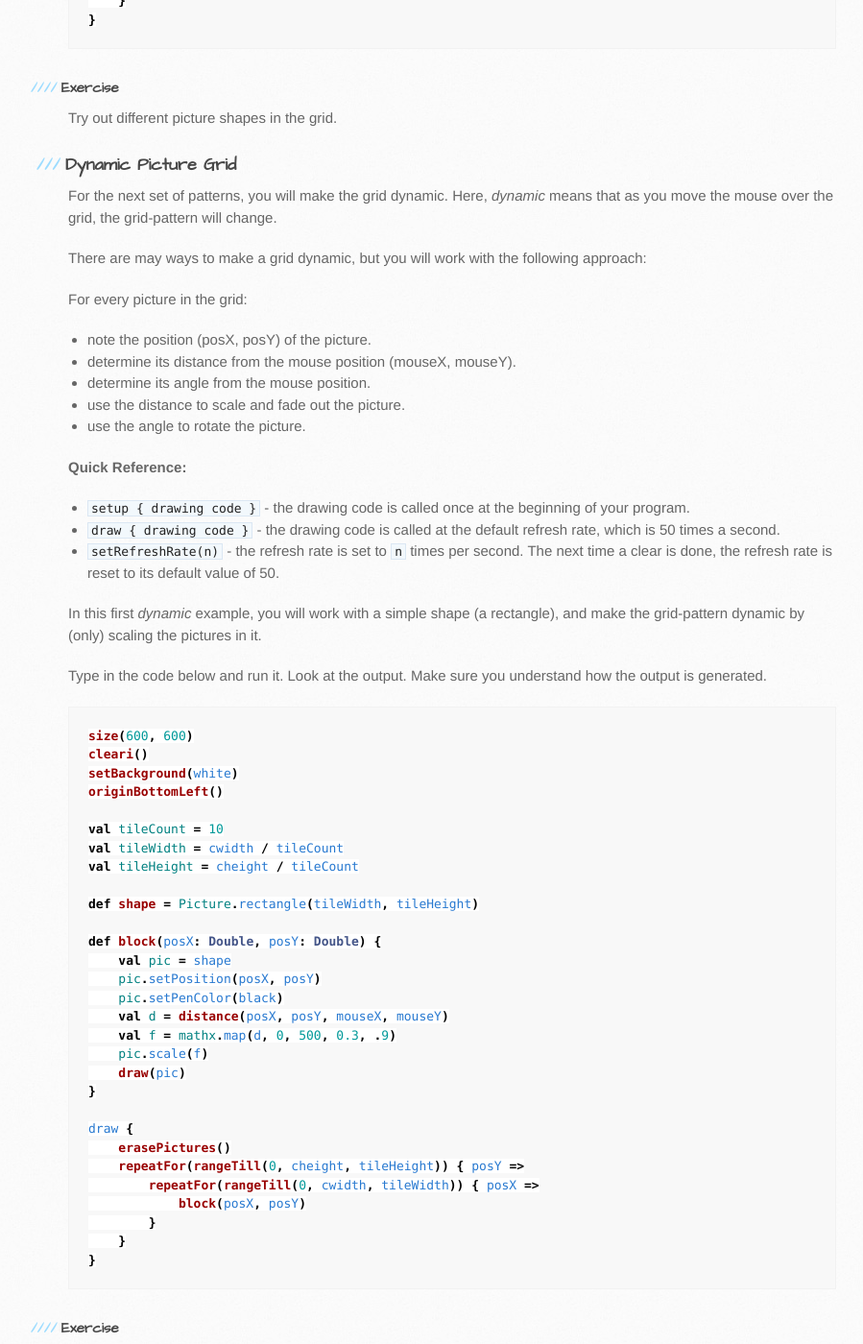
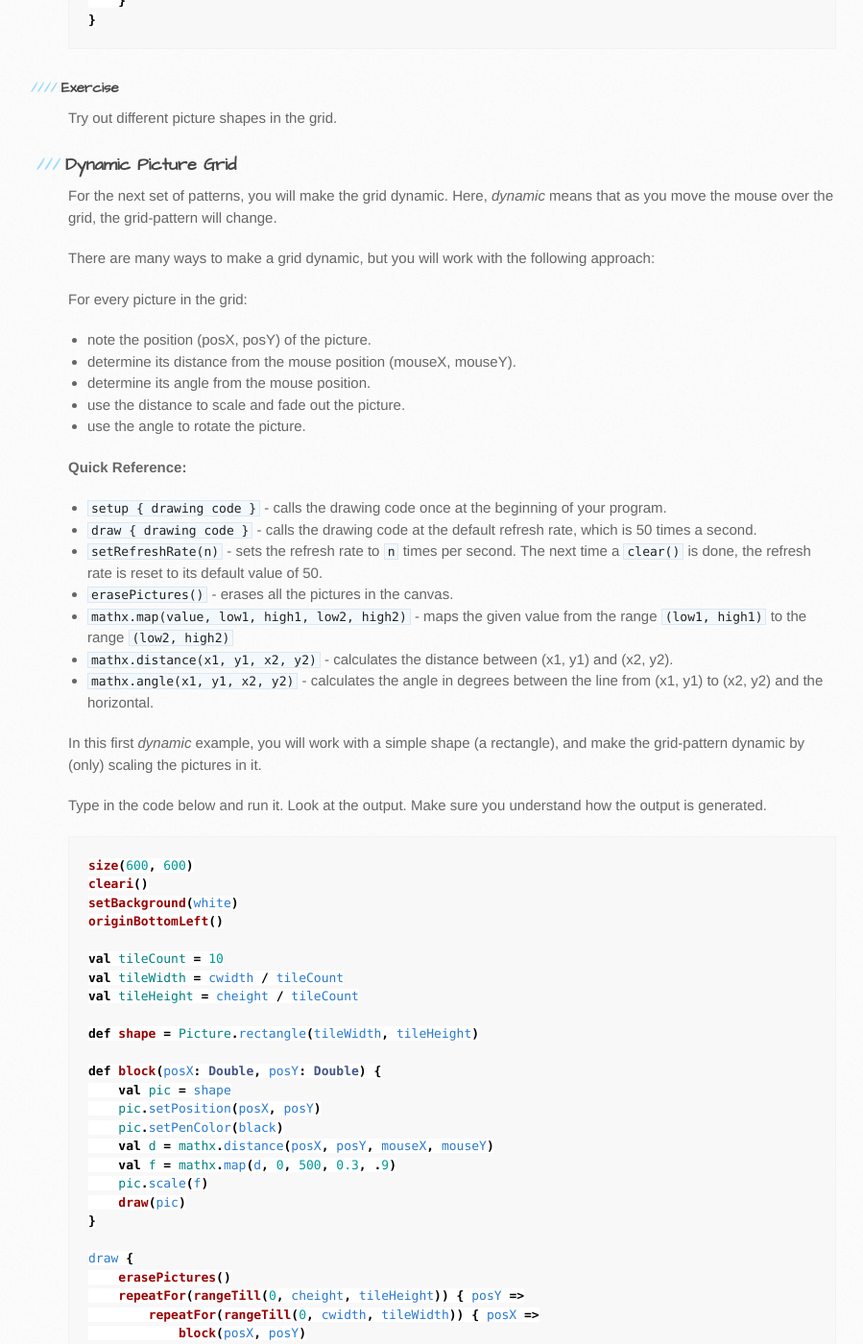
Before and after one commit to kojodoc/kojodoc.github.io, a Jekyll site: the page built from tutorials/generative-art-grid-intro.md, in a window 1280 px wide and 1400 px high, scrolled down 2914 px. Shown: the whole window at 96% size, without its empty margins (99-998 px from the left). Built offline with Jekyll 4.4.1, drawn with Linux system fonts in a browser that asks for light colours; our own code applies the rules of GitHub Pages for plain Markdown files; the repository's description, which GitHub fills in, is left out; some of the changed text lies outside the part shown.

Commit message:
Work on gen-art tutorial.

````diff
--- a/tutorials/generative-art-grid-intro.md
+++ b/tutorials/generative-art-grid-intro.md
@@ -109,7 +109,7 @@ Try out different picture shapes in the grid.
 
 For the next set of patterns, you will make the grid dynamic. Here, *dynamic* means that as you move the mouse over the grid, the grid-pattern will change.
 
-There are may ways to make a grid dynamic, but you will work with the following approach:
+There are many ways to make a grid dynamic, but you will work with the following approach:
 
 For every picture in the grid:
 * note the position (posX, posY) of the picture.
@@ -119,9 +119,13 @@ For every picture in the grid:
 * use the angle to rotate the picture.
 
 **Quick Reference:**
-* `setup { drawing code }` - the drawing code is called once at the beginning of your program.
-* `draw { drawing code }` - the drawing code is called at the default refresh rate, which is 50 times a second.
-* `setRefreshRate(n)` - the refresh rate is set to `n` times per second. The next time a clear is done, the refresh rate is reset to its default value of 50.
+* `setup { drawing code }` - calls the drawing code once at the beginning of your program.
+* `draw { drawing code }` - calls the drawing code at the default refresh rate, which is 50 times a second.
+* `setRefreshRate(n)` - sets the refresh rate to `n` times per second. The next time a `clear()` is done, the refresh rate is reset to its default value of 50.
+* `erasePictures()` - erases all the pictures in the canvas.
+* `mathx.map(value, low1, high1, low2, high2)` - maps the given value from the range `(low1, high1)` to the range `(low2, high2)`
+* `mathx.distance(x1, y1, x2, y2)` - calculates the distance between (x1, y1) and (x2, y2).
+* `mathx.angle(x1, y1, x2, y2)` - calculates the angle in degrees between the line from (x1, y1) to (x2, y2) and the horizontal.
 
 In this first *dynamic* example, you will work with a simple shape (a rectangle), and make the grid-pattern dynamic by (only) scaling the pictures in it.
 
@@ -143,7 +147,7 @@ def block(posX: Double, posY: Double) {
     val pic = shape
     pic.setPosition(posX, posY)
     pic.setPenColor(black)
-    val d = distance(posX, posY, mouseX, mouseY)
+    val d = mathx.distance(posX, posY, mouseX, mouseY)
     val f = mathx.map(d, 0, 500, 0.3, .9)
     pic.scale(f)
     draw(pic)
@@ -182,10 +186,10 @@ def shape = Picture.rectangle(tileWidth, tileHeight)
 def block(posX: Double, posY: Double) {
     val pic = shape
     pic.setPosition(posX, posY)
-    val d = distance(posX, posY, mouseX, mouseY)
-    val f = mathx.map(d, 0, 500, 0.2, .9)
+    val d = mathx.distance(posX, posY, mouseX, mouseY)
+    val f = mathx.map(d, 0, 500, 0.2, .7)
+    pic.scale(f)
     pic.setPenColor(black.fadeOut(f))
-    pic.scale(f)
     draw(pic)
 }
 
@@ -198,6 +202,69 @@ draw {
     }
 }
 ```
+
+In the third and final *dynamic* example, you will also rotate the grid pictures as the mouse moves over the grid. Plus you will use a square-spiral shape instead of a rectangle for a nicer effect.
+
+Type in the code below and run it. Look at the output. Make sure you understand how the output is generated.
+
+```scala
+size(600, 600)
+cleari()
+setBackground(white)
+originBottomLeft()
+
+val tileCount = 20
+val tileWidth = cwidth / tileCount
+val tileHeight = cheight / tileCount
+
+def shape = Picture {
+    repeatFor(30 to 70) { n =>
+        forward(n)
+        right(91)
+    }
+}
+
+def block(posX: Double, posY: Double) {
+    val pic = shape
+    pic.setPosition(posX, posY)
+    val angle = mathx.angle(posX, posY, mouseX, mouseY)
+    val dist = mathx.distance(posX, posY, mouseX, mouseY)
+    val f = mathx.map(dist, 0, 500, 0.2, 0.8)
+    pic.scale(f)
+    pic.setPenColor(black.fadeOut(f))
+    pic.setPenThickness(1)
+    pic.rotate(angle)
+    draw(pic)
+}
+
+draw {
+    erasePictures()
+    repeatFor(rangeTill(0, cheight, tileHeight)) { posY =>
+        repeatFor(rangeTill(0, cwidth, tileWidth)) { posX =>
+            block(posX, posY)
+        }
+    }
+}
+```
+
+To better understand how the picture rotation works, play with the following code:
+
+```scala
+cleari()
+
+draw {
+    erasePictures()
+    val pic = Picture.rectangle(100, 10)
+    draw(pic)
+    val pos = pic.position
+    val a = math.atan2(mouseY - pos.y, mouseX - pos.x)
+    pic.rotate(a.toDegrees)
+}
+```
+
+#### Exercise
+* Try out different picture shapes in the grid.
+* Experiment with differernt scaling, fading, and rotation schemes.
 
 ### Irregular Grid
 ```scala
@@ -655,16 +722,3 @@ draw {
     }
 }
 ```
-
-```scala
-cleari()
-
-draw {
-    erasePictures()
-    val pic = Picture.rectangle(100, 10)
-    draw(pic)
-    val pos = pic.position
-    val a = math.atan2(mouseY - pos.y, mouseX - pos.x)
-    pic.rotate(a.toDegrees)
-}
-```
````
Also changed, not shown: reference/utility.md (+8 -1 lines).
